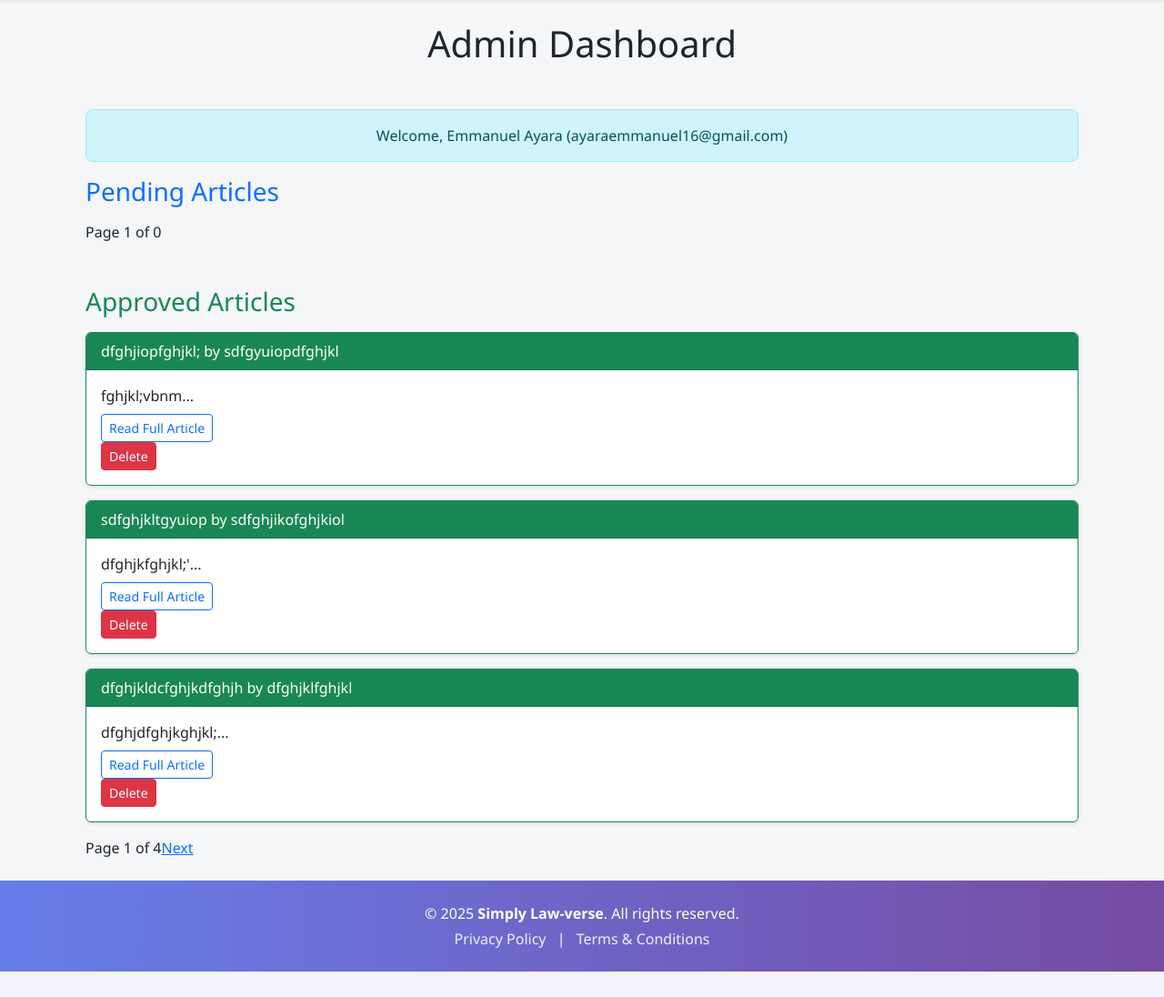
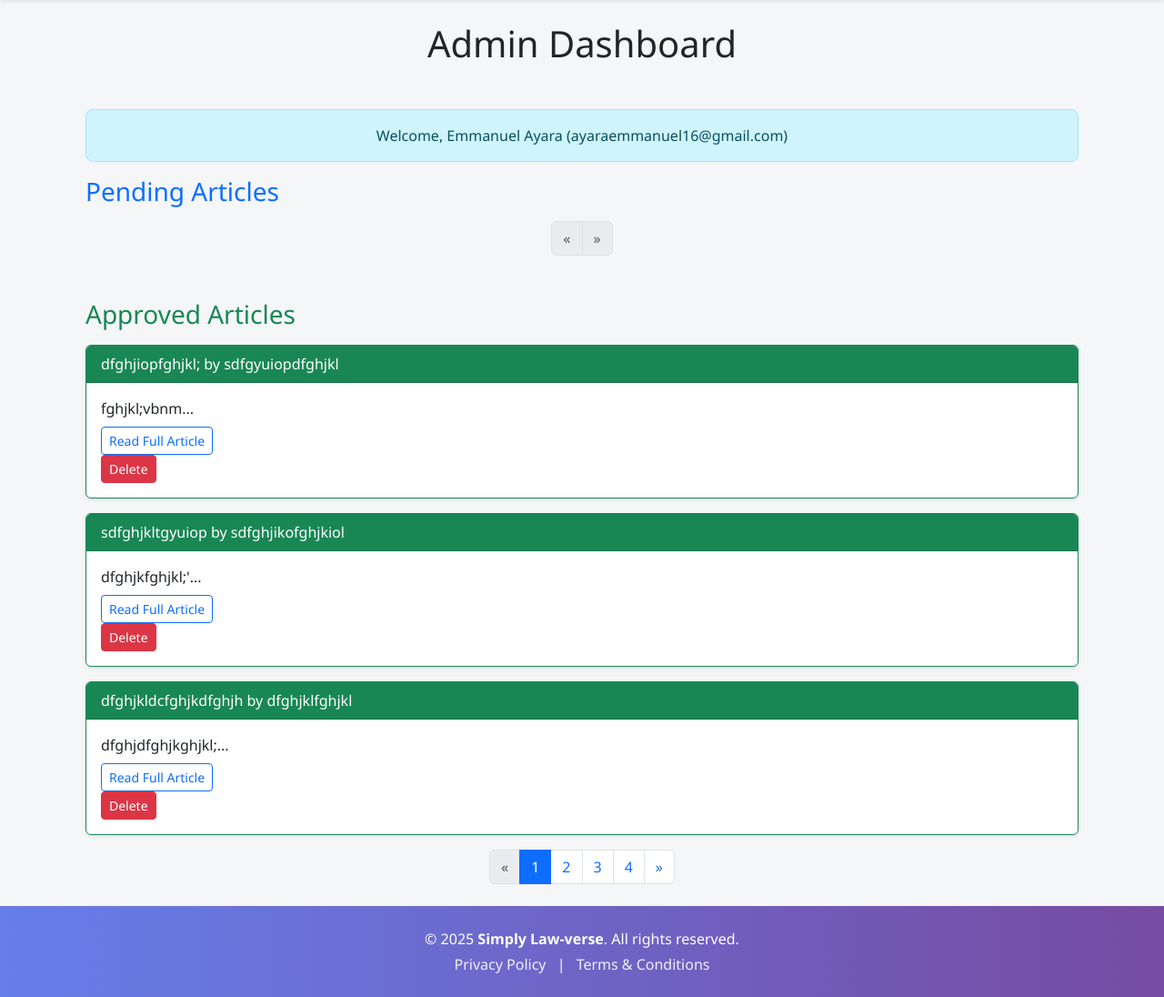
Before and after one commit to emmanuelayara/Simplylaw, a Flask app: page /admin/dashboard in a window 1280 px wide. Shown: the part 86-1182 px from the top of the page at 91% size. Before the commit the page ends 1154 px from the top, so only its background shows below. Run offline with Flask 3, Linux system fonts and the light colour scheme; a user stored in the database is signed in; data comes from the database, SQL or seed files in the repository; both versions use the stored data as it was after the commit.

Commit message:
another commit

```diff
--- a/templates/admin_dashboard.html
+++ b/templates/admin_dashboard.html
@@ -1,5 +1,7 @@
 {% extends 'layout.html' %}
+
 {% block content %}
+
 <div class="container mt-4">
   <h1 class="mb-5 text-center">Admin Dashboard</h1>
 
@@ -40,17 +42,35 @@
       <p class="text-muted">No pending articles.</p>
     {% endif %}
 
-    <div class="pagination">
+    <nav aria-label="Pending articles pagination">
+      <ul class="pagination justify-content-center">
         {% if articles.has_prev %}
-        <a href="{{ url_for('admin_dashboard', pending_page=articles.prev_num, approved_page=approved_articles.page) }}">Previous</a>
+          <li class="page-item">
+            <a class="page-link" href="{{ url_for('admin_dashboard', pending_page=articles.prev_num, approved_page=approved_articles.page) }}">«</a>
+          </li>
+        {% else %}
+          <li class="page-item disabled">
+            <span class="page-link">«</span>
+          </li>
         {% endif %}
 
-      Page {{ articles.page }} of {{ articles.pages }}
+        {% for page_num in range(1, articles.pages + 1) %}
+          <li class="page-item {% if articles.page == page_num %}active{% endif %}">
+            <a class="page-link" href="{{ url_for('admin_dashboard', pending_page=page_num, approved_page=approved_articles.page) }}">{{ page_num }}</a>
+          </li>
+        {% endfor %}
 
         {% if articles.has_next %}
-        <a href="{{ url_for('admin_dashboard', pending_page=articles.next_num, approved_page=approved_articles.page) }}">Next</a>
+          <li class="page-item">
+            <a class="page-link" href="{{ url_for('admin_dashboard', pending_page=articles.next_num, approved_page=approved_articles.page) }}">»</a>
+          </li>
+        {% else %}
+          <li class="page-item disabled">
+            <span class="page-link">»</span>
+          </li>
         {% endif %}
-    </div>
+      </ul>
+    </nav>
 
   </div>
 
@@ -79,17 +99,35 @@
     {% endif %}
   </div>
 
-    <div class="pagination">
+    <nav aria-label="Approved articles pagination">
+      <ul class="pagination justify-content-center">
         {% if approved_articles.has_prev %}
-        <a href="{{ url_for('admin_dashboard', approved_page=approved_articles.prev_num, pending_page=articles.page) }}">Previous</a>
+          <li class="page-item">
+            <a class="page-link" href="{{ url_for('admin_dashboard', approved_page=approved_articles.prev_num, pending_page=articles.page) }}">«</a>
+          </li>
+        {% else %}
+          <li class="page-item disabled">
+            <span class="page-link">«</span>
+          </li>
         {% endif %}
 
-      Page {{ approved_articles.page }} of {{ approved_articles.pages }}
+        {% for page_num in range(1, approved_articles.pages + 1) %}
+          <li class="page-item {% if approved_articles.page == page_num %}active{% endif %}">
+            <a class="page-link" href="{{ url_for('admin_dashboard', approved_page=page_num, pending_page=articles.page) }}">{{ page_num }}</a>
+          </li>
+        {% endfor %}
 
         {% if approved_articles.has_next %}
-        <a href="{{ url_for('admin_dashboard', approved_page=approved_articles.next_num, pending_page=articles.page) }}">Next</a>
+          <li class="page-item">
+            <a class="page-link" href="{{ url_for('admin_dashboard', approved_page=approved_articles.next_num, pending_page=articles.page) }}">»</a>
+          </li>
+        {% else %}
+          <li class="page-item disabled">
+            <span class="page-link">»</span>
+          </li>
         {% endif %}
-    </div>
+      </ul>
+    </nav>
 
 </div>
 
--- a/templates/home.html
+++ b/templates/home.html
@@ -55,7 +55,7 @@
   <ul class="pagination">
     {% if articles.has_prev %}
       <li class="page-item">
-        <a class="page-link" href="{{ url_for('admin_dashboard', page=articles.prev_num) }}">Previous</a>
+        <a class="page-link" href="{{ url_for('home', page=articles.prev_num) }}">Previous</a>
       </li>
     {% else %}
       <li class="page-item disabled"><span class="page-link">Previous</span></li>
@@ -66,7 +66,7 @@
         {% if page_num == articles.page %}
           <li class="page-item active"><span class="page-link">{{ page_num }}</span></li>
         {% else %}
-          <li class="page-item"><a class="page-link" href="{{ url_for('admin_dashboard', page=page_num) }}">{{ page_num }}</a></li>
+          <li class="page-item"><a class="page-link" href="{{ url_for('home', page=page_num) }}">{{ page_num }}</a></li>
         {% endif %}
       {% else %}
         <li class="page-item disabled"><span class="page-link">…</span></li>
@@ -75,7 +75,7 @@
 
     {% if articles.has_next %}
       <li class="page-item">
-        <a class="page-link" href="{{ url_for('admin_dashboard', page=articles.next_num) }}">Next</a>
+        <a class="page-link" href="{{ url_for('home', page=articles.next_num) }}">Next</a>
       </li>
     {% else %}
       <li class="page-item disabled"><span class="page-link">Next</span></li>
```
Also changed, not shown: instance/site.db, templates/comment.html (deleted). Lines whose indentation alone changed are shown as unchanged.
